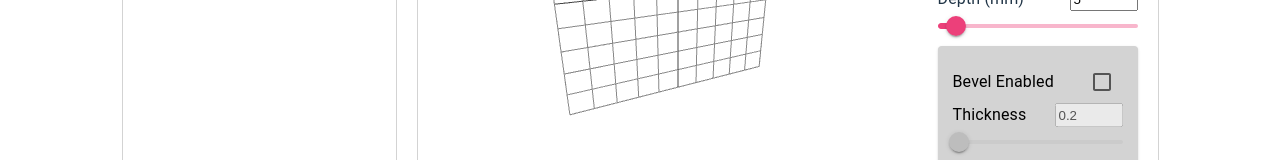
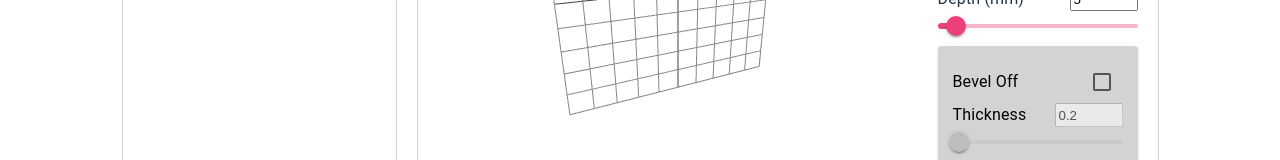
Before and after one commit to kilometers/stroodle3d, a React (Vite) app: page / in a window 1280 px wide. Shown: the part 325-485 px from the top of the page. Built offline with nearby package versions, Linux system fonts and the light colour scheme; a web font is replaced by a local one.

Commit message:
bevel label contextual

```diff
--- a/src/Components/MeshSettings.tsx
+++ b/src/Components/MeshSettings.tsx
@@ -40,7 +40,7 @@ export default function MeshSettings() {
                     justifyContent: 'space-between',
                     alignItems: 'center'
                 }}>
-                    <Typography>Bevel Enabled</Typography>
+                    <Typography>Bevel {bevelEnabled ? "On" : "Off"}</Typography>
                     <Checkbox
                         checked={bevelEnabled}
                         onChange={(e) => setBevelEnabled(e.target.checked)}
```
